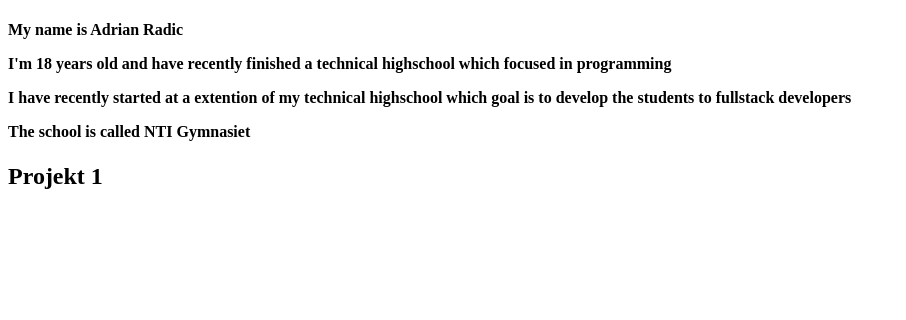
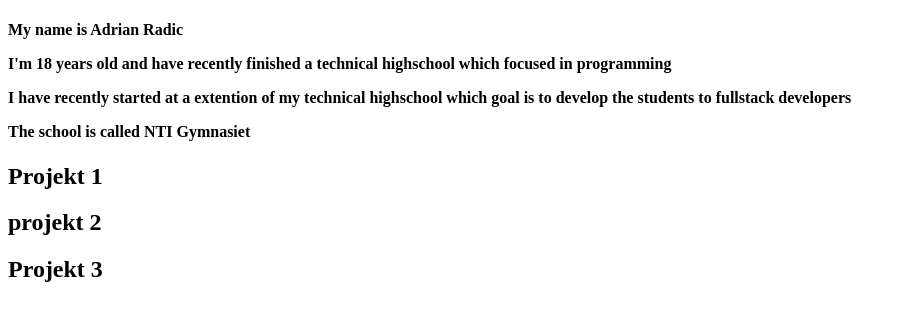
Before and after one commit to IsaacHog/Projekt1, a plain HTML site: page Adrian/Adrian.html in a window 1280 px wide. Shown: the whole page, without its empty margins (0-906 px from the left). Drawn offline with Linux system fonts and the light colour scheme.

Commit message:
Projekt uppdate

```diff
--- a/Adrian/Adrian.html
+++ b/Adrian/Adrian.html
@@ -20,9 +20,22 @@
 
 
 <div id="Projekt showcase" >
-    <h2>
+    <div id = Projekt1>
+        <h2>
         Projekt 1
-    </h2>
+        </h2>
+    </div>
+    <div id =Projekt2>
+        <h2>
+        projekt 2
+
+        </h2>
+    </div>
+    <div id=Projekt3>
+        <h2>
+            Projekt 3
+        </h2>
+    </div>
 </div>
 
 </body>
```
